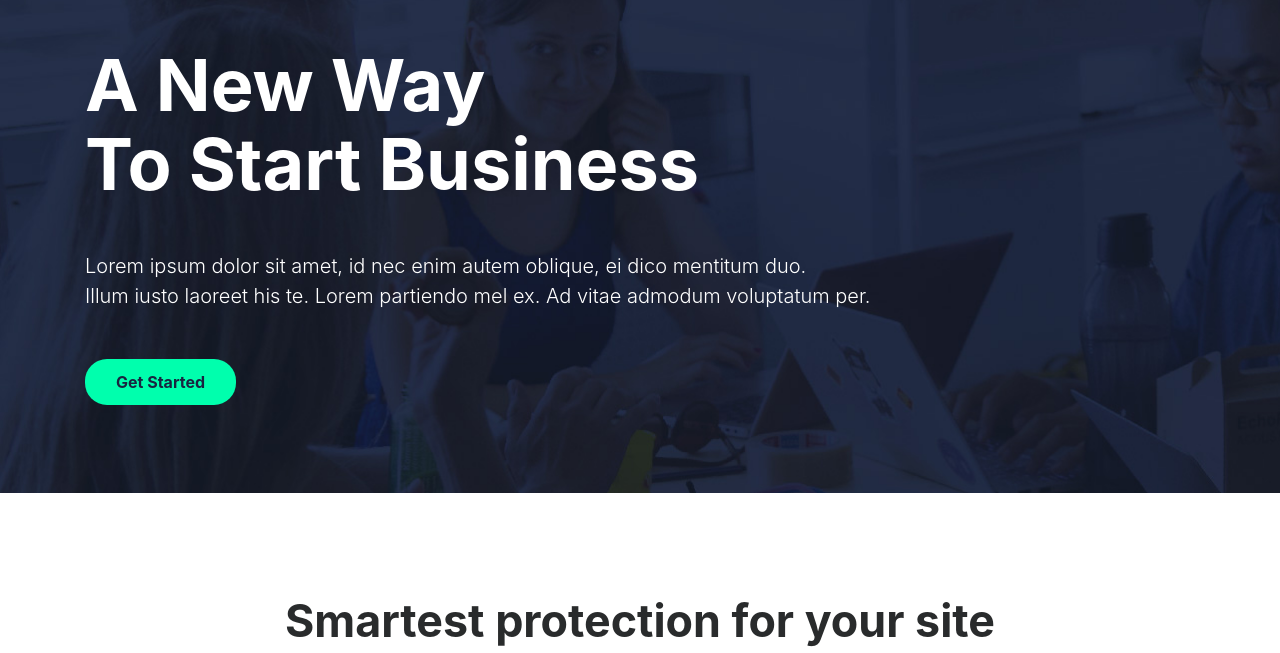
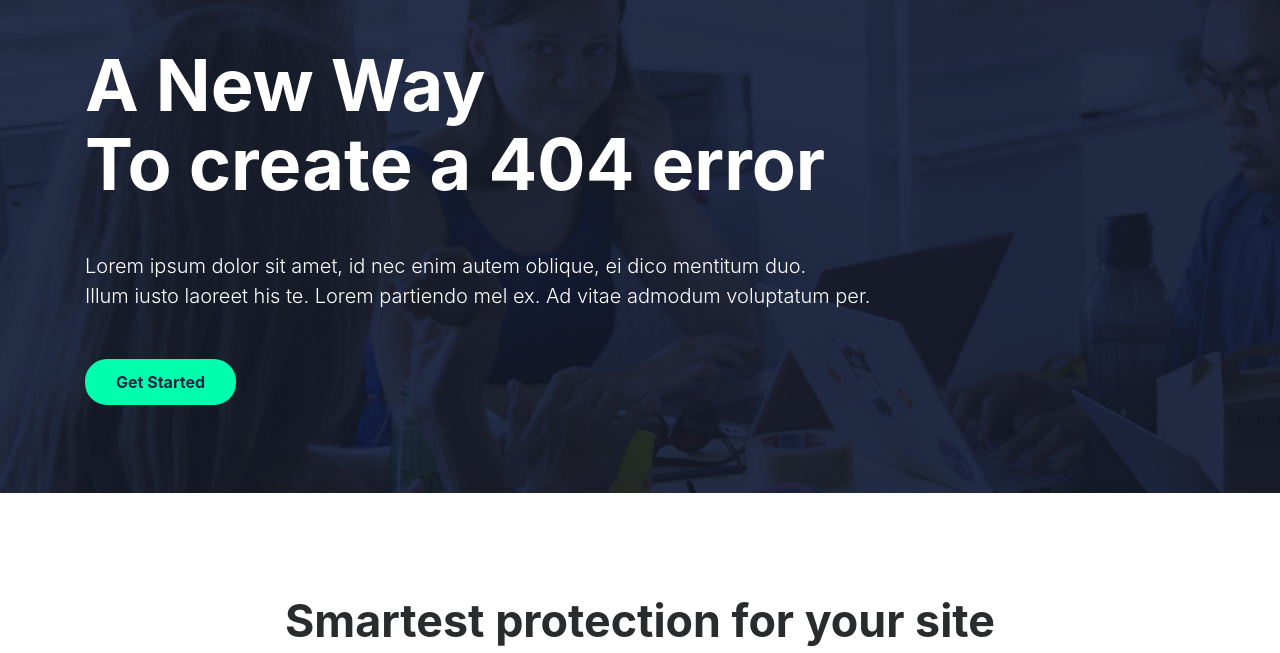
Before and after one commit to aaqilahamed/Aaqilahamed, a plain HTML site: page index.html in a window 1280 px wide. Shown: the part 147-800 px from the top of the page. Drawn offline with Linux system fonts and the light colour scheme.

Commit message:
Update index.html
changes made to the index.html from (create a 404 error)

```diff
--- a/index.html
+++ b/index.html
@@ -33,7 +33,7 @@
             </header>
             <h1 data-aos="fade" data-aos-easing="linear" data-aos-duration="1000" data-aos-once="true" class="display-3 text-white font-weight-bold my-5">
             	A New Way<br>
-            	To Start Business
+            	To create a 404 error
             </h1>
             <p data-aos="fade" data-aos-easing="linear" data-aos-duration="1000" data-aos-once="true" class="lead text-white my-4">
                 Lorem ipsum dolor sit amet, id nec enim autem oblique, ei dico mentitum duo.
```
